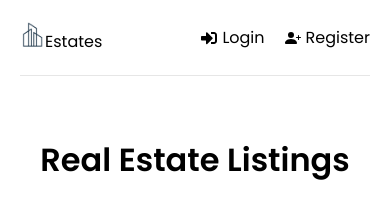
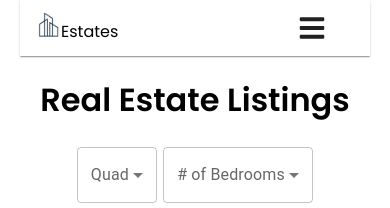
Before and after one commit to jacob-kn/Estates, a React (Create React App) app in the folder frontend/: page / in a window 390 px wide. Shown: the top 208 px of the page. Built offline with nearby package versions, Linux system fonts and the light colour scheme; no server answers.

Commit message:
Responsive header feature

```diff
--- a/frontend/src/components/Header.jsx
+++ b/frontend/src/components/Header.jsx
@@ -1,5 +1,4 @@
-//rfce is shorthand to set up basic elements
-import React from 'react' // don't need this done automatically
+import React, { useState } from 'react'
 
 import { FaSignInAlt, FaSignOutAlt, FaUser, FaHouseUser } from 'react-icons/fa' // icons
 import { BsPersonPlusFill, BsCardList } from 'react-icons/bs' // icons
@@ -9,10 +8,45 @@ import { useSelector, useDispatch } from 'react-redux' // for logout
 import { logout, reset } from '../features/auth/authSlice'
 import { Link, useNavigate } from 'react-router-dom' // routing
 
+import {
+  useMediaQuery,
+  createTheme,
+  AppBar,
+  Toolbar,
+  IconButton,
+  ThemeProvider,
+  Menu,
+  MenuItem
+} from '@mui/material'
+import { FaBars, FaUserCircle } from 'react-icons/fa'
+
 function Header () {
   const navigate = useNavigate()
   const dispatch = useDispatch()
   const { user } = useSelector(state => state.auth) // get user
+
+  const theme = createTheme({
+    palette: {
+      primary: { main: '#FFF' }
+    },
+    typography: {
+      fontFamily: '"Poppins", sans-serif',
+      button: {
+        textTransform: 'none'
+      }
+    }
+  })
+  const isDesktop = useMediaQuery(theme.breakpoints.up('md'))
+
+  const [anchorNav, setAnchorNav] = useState(null)
+
+  const handleOpenMenu = e => {
+    setAnchorNav(e.currentTarget)
+  }
+
+  const handleCloseMenu = e => {
+    setAnchorNav(null)
+  }
 
   const onLogout = () => {
     // logout function
@@ -22,6 +56,10 @@ function Header () {
   }
 
   return (
+    <>
+      {isDesktop ? (
+        <>
+          {anchorNav && handleCloseMenu()}
           <header className='header'>
             <div className='logo'>
               <Link to='/'>
@@ -85,6 +123,96 @@ function Header () {
               )}
             </ul>
           </header>
+        </>
+      ) : (
+        <>
+          <ThemeProvider theme={theme}>
+            <AppBar
+              position='static'
+              color='primary'
+              sx={{ boxShadow: '1', marginBottom: '20px' }}
+            >
+              <Toolbar sx={{ justifyContent: 'space-between' }}>
+                <Link to='/'>
+                  <img
+                    src={process.env.PUBLIC_URL + '/estates.png'}
+                    width='25'
+                  />
+                  Estates
+                </Link>
+
+                <IconButton
+                  size='large'
+                  color='inherit'
+                  aria-label='menu'
+                  onClick={handleOpenMenu}
+                  sx={{ mr: 2 }}
+                >
+                  <FaBars />
+                </IconButton>
+                <Menu
+                  id='menu-appbar'
+                  anchorEl={anchorNav}
+                  anchorOrigin={{ vertical: 'bottom', horizontal: 'right' }}
+                  open={Boolean(anchorNav)}
+                  onClose={handleCloseMenu}
+                >
+                  {!user ? (
+                    <>
+                      <MenuItem onClick={handleCloseMenu}>
+                        <Link to='/login'>
+                          <FaSignInAlt /> Login
+                        </Link>
+                      </MenuItem>
+                      <MenuItem onClick={handleCloseMenu}>
+                        <Link to='/register/buyer'>
+                          <BsPersonPlusFill /> Register
+                        </Link>
+                      </MenuItem>
+                    </>
+                  ) : (
+                    <>
+                      {user.type === 'seller' ? (
+                        <>
+                          <MenuItem onClick={handleCloseMenu}>
+                            <Link to='/add-property'>
+                              <GrAdd /> Add Property
+                            </Link>
+                          </MenuItem>
+                          <MenuItem onClick={handleCloseMenu}>
+                            <Link to='/listed-properties'>
+                              <FaHouseUser /> Listed properties
+                            </Link>
+                          </MenuItem>
+                        </>
+                      ) : (
+                        <>
+                          <MenuItem onClick={handleCloseMenu}>
+                            <Link to='/saved-properties'>
+                              <FaHouseUser /> Saved properties
+                            </Link>
+                          </MenuItem>
+                        </>
+                      )}
+                      <MenuItem onClick={handleCloseMenu}>
+                        <Link to='/my-account'>
+                          <FaUser /> My Account
+                        </Link>
+                      </MenuItem>
+                      <MenuItem onClick={handleCloseMenu}>
+                        <div onClick={onLogout}>
+                          <FaSignOutAlt /> Logout
+                        </div>
+                      </MenuItem>
+                    </>
+                  )}
+                </Menu>
+              </Toolbar>
+            </AppBar>
+          </ThemeProvider>
+        </>
+      )}
+    </>
   ) // end return
 }
 
--- a/frontend/src/index.css
+++ b/frontend/src/index.css
@@ -51,7 +51,7 @@ h3 {
   align-items: center;
   padding: 20px 0;
   border-bottom: 1px solid #e6e6e6;
-  margin-bottom: 60px;
+  margin-bottom: 40px;
 }
 
 .header ul {
@@ -84,7 +84,7 @@ h3 {
 .heading {
   font-size: 2rem;
   font-weight: 700;
-  margin-bottom: 50px;
+  margin-bottom: 20px;
   padding: 0 20px;
 }
 
```
Lines whose indentation alone changed are shown as unchanged.
